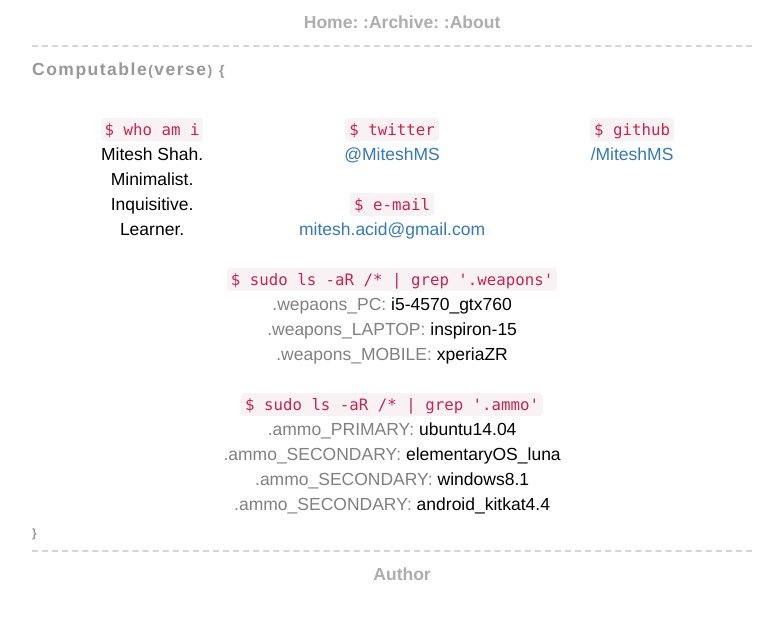
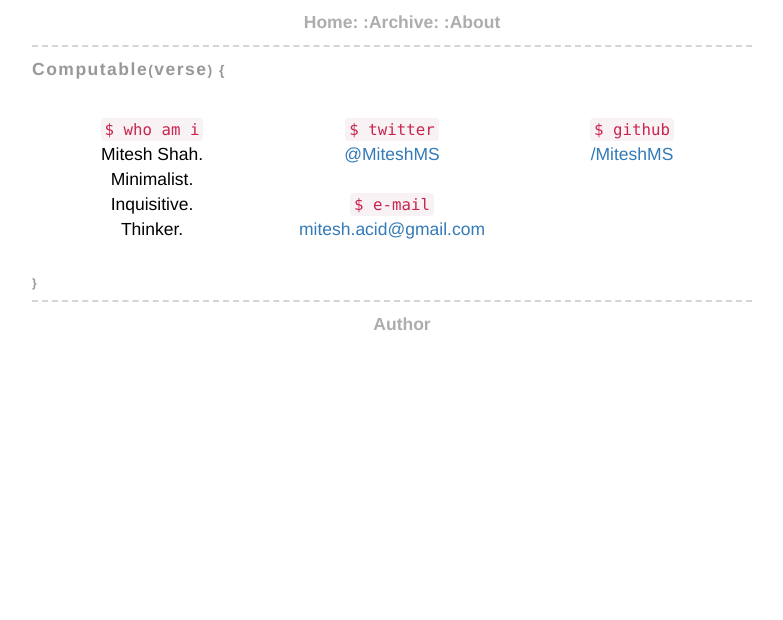
Before and after one commit to ACidDrinkeR/lol.github.io, a Jekyll site: the page built from author/index.html, in a window 1280 px wide. Shown: the top 620 px of the page, without its empty margins (263-1046 px from the left). Built offline with Jekyll 4.4.1, drawn with Linux system fonts in a browser that asks for light colours.

Commit message:
Update index.html

```diff
--- a/author/index.html
+++ b/author/index.html
@@ -14,7 +14,7 @@
 				<font class="myBlack">Mitesh Shah.</font><br>
 				<font class="myBlack">Minimalist.</font><br>
 				<font class="myBlack">Inquisitive.</font><br>
-				<font class="myBlack">Learner.</font><br>
+				<font class="myBlack">Thinker.</font><br>
 			<br>
 		</div>
 
@@ -47,7 +47,7 @@
 		</div>
 	</div>
 
-	<div class="row">
+	<!--div class="row">
 		<div class="col-md-12 text-center">
 		<code class="myNoBold">$ sudo ls -aR /* | grep '.weapons'</code><br>
 			.wepaons_PC: <font class="myBlack">i5-4570_gtx760</font><br>
@@ -64,5 +64,5 @@
 				.ammo_SECONDARY: <font class="myBlack">windows8.1</font><br>
 				.ammo_SECONDARY: <font class="myBlack">android_kitkat4.4</font><br>
 		</div>
-	</div>
+	</div-->
 </div>
```
